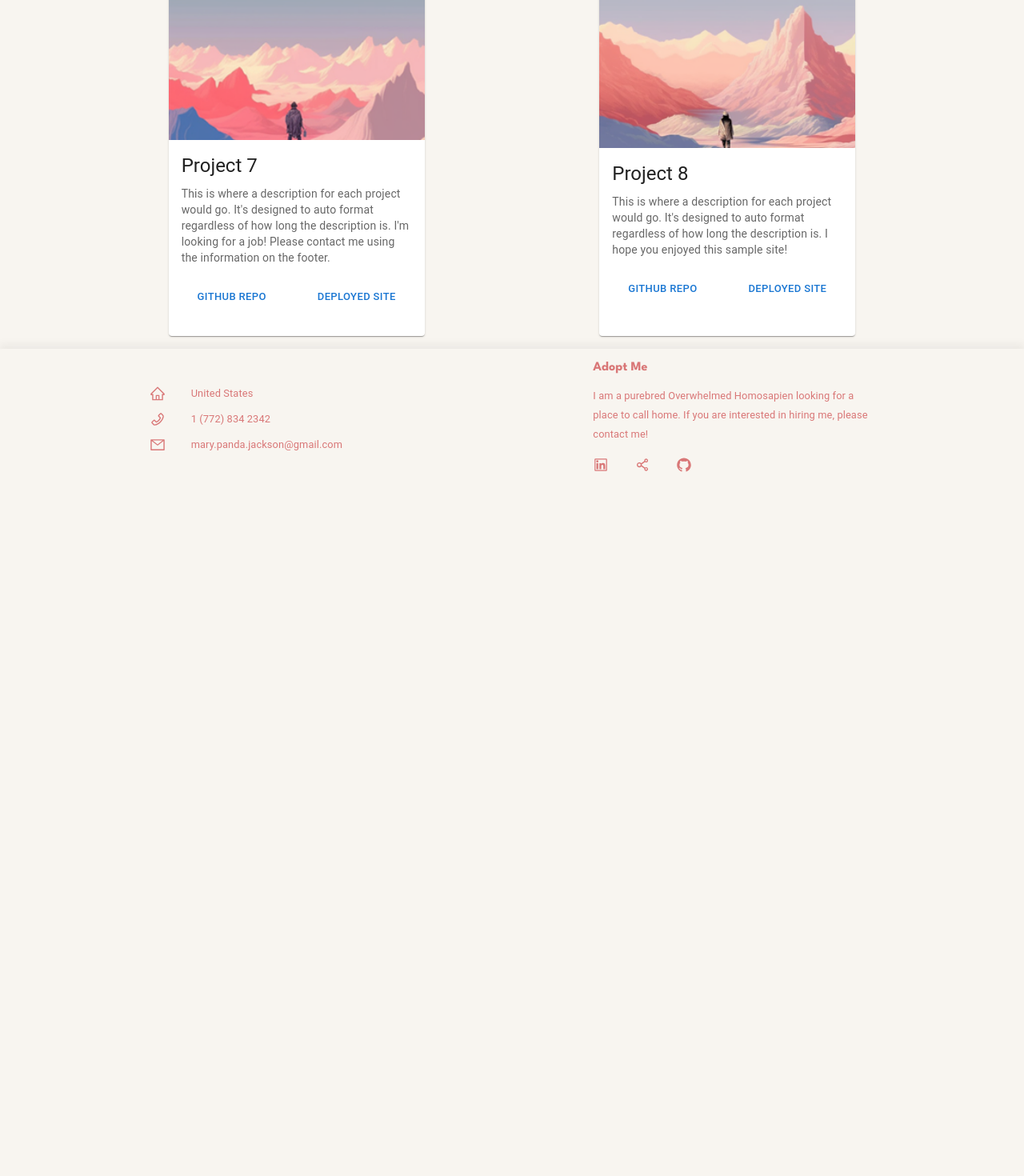
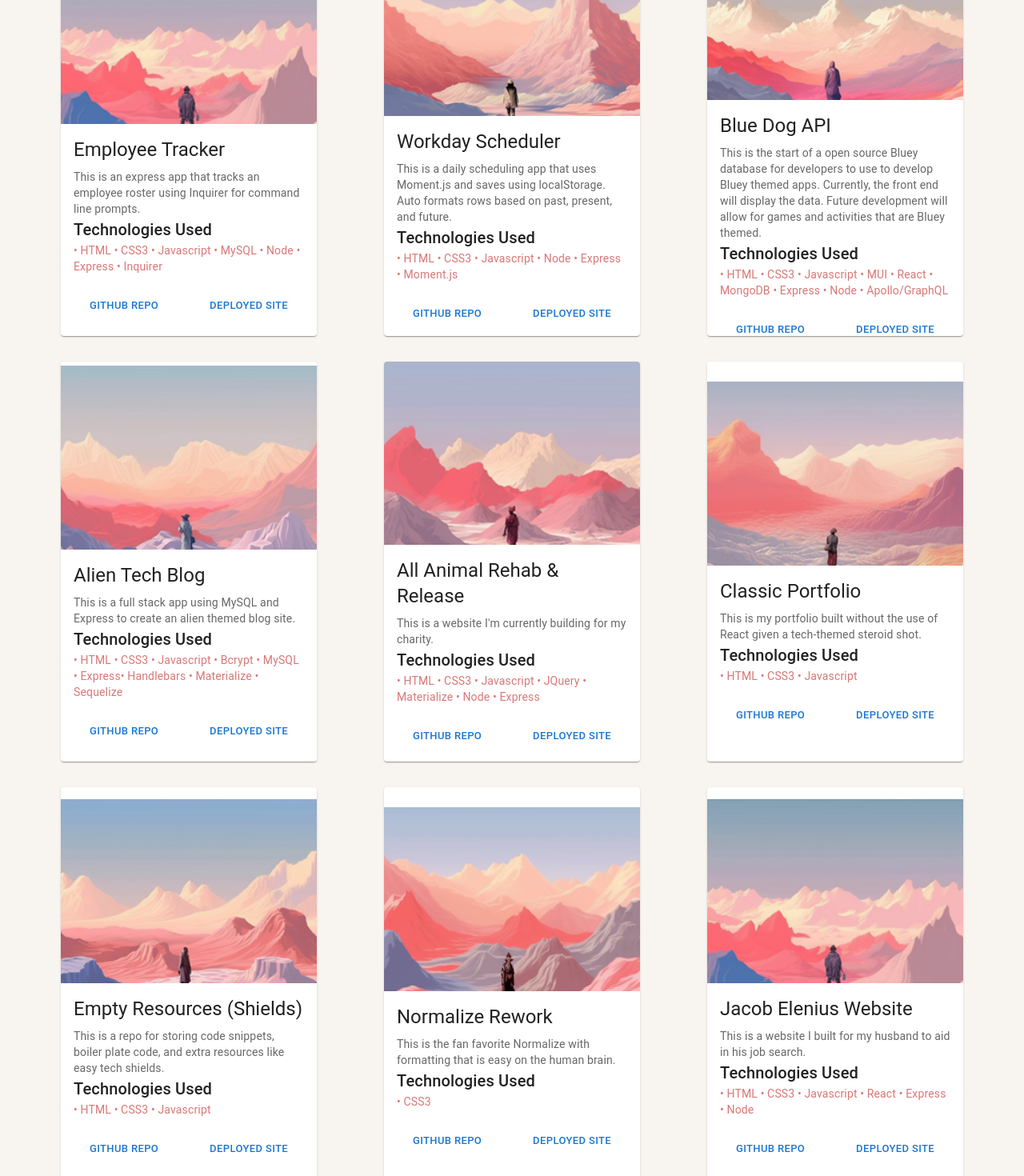
Before and after one commit to 404pandas/react-portfolio, a React (Create React App) app: page /projects in a window 1280 px wide. Shown: the part 1240-2710 px from the top of the page at 80% size. Before the commit the page ends 1851 px from the top, so only its background shows below. Built offline with nearby package versions, Linux system fonts and the light colour scheme.

Commit message:
Built out projects

```diff
--- a/src/components/ProjectCard/ProjectCard.js
+++ b/src/components/ProjectCard/ProjectCard.js
@@ -1,5 +1,4 @@
 import "./ProjectCardStyles.css";
-
 import React from "react";
 import Card from "@mui/material/Card";
 import CardActions from "@mui/material/CardActions";
@@ -10,27 +9,30 @@ import Typography from "@mui/material/Typography";
 
 const ProjectCard = ({ project }) => {
   return (
-    <div className="cardContainer">
-      <Card sx={{ maxWidth: 320 }} key={project.id} className="cardContent">
+    <div className='cardContainer'>
+      <Card sx={{ maxWidth: 320 }} key={project.id} className='cardContent'>
         <CardMedia
-          component="img"
-          alt="placeholder drawings of travelers at different locations that match color pallette"
-          height="140"
+          component='img'
+          alt='placeholder drawings of travelers at different locations that match color pallette'
+          height='140'
           image={project.image}
         />
         <CardContent>
-          <Typography gutterBottom variant="h5" component="div">
+          <Typography gutterBottom variant='h5' component='div'>
             {project.title}
           </Typography>
-          <Typography variant="body2" color="text.secondary">
+          <Typography variant='body2' color='text.secondary'>
             {project.description}
           </Typography>
+          <Typography variant='h6'>Technologies Used</Typography>
+
+          <Typography variant='body2'>{project.technologies}</Typography>
         </CardContent>
-        <CardActions id="card-buttons">
-          <Button size="small" href={`${project.repo}`}>
+        <CardActions id='card-buttons'>
+          <Button size='small' href={`${project.repo}`}>
             Github Repo
           </Button>
-          <Button size="small" href={`${project.live}`}>
+          <Button size='small' href={`${project.live}`}>
             Deployed Site
           </Button>
         </CardActions>
--- a/src/components/ProjectCard/ProjectCardStyles.css
+++ b/src/components/ProjectCard/ProjectCardStyles.css
@@ -17,4 +17,15 @@
 .cardContainer {
   margin-left: 8px;
   margin-right: 8px;
+  max-height: 600px;
 }
+
+#technologies-li #text {
+  display: flex;
+  flex-direction: column;
+}
+
+.cardContent {
+  padding-bottom: 9px;
+  max-height: 575px !important;
+}
--- a/src/components/ProjectCard/data.js
+++ b/src/components/ProjectCard/data.js
@@ -12,73 +12,291 @@ export let projectData = [
   {
     id: 0,
     image: image1,
-    title: "Project 1",
+    title: "Readme Generator",
     description:
-      "This is where a description for each project would go. It's designed to auto format regardless of how long the description is.",
-    repo: "https://github.com/404pandas/react-portfolio",
+      "This is a command line application that generates a formatted README.md.",
+    technologies: ["• Node ", "• Inquirer "],
+    repo: "https://github.com/404pandas/sarcasticProfessionalReadme",
     live: "https://404pandas.github.io",
   },
   {
     id: 1,
     image: image2,
-    title: "Project 2",
+    title: "Team Profile Generator",
     description:
-      "This is where a description for each project would go. It's designed to auto format regardless of how long the description is.",
-    repo: "https://github.com/404pandas/react-portfolio",
+      "This is a command line application that creates an html page for a team profile based on user input.",
+    technologies: ["• HTML ", "• CSS3 ", "• Node ", "• Inquirer "],
+
+    repo: "https://github.com/404pandas/teamProfileGenerator",
     live: "https://404pandas.github.io",
   },
   {
     id: 2,
     image: image3,
-    title: "Project 3",
+    title: "Note Taker",
     description:
-      "This is where a description for each project would go. It's designed to auto format regardless of how long the description is. For example, these cards have a longer description than the children above it.",
-    repo: "https://github.com/404pandas/react-portfolio",
+      "This is an express app that uses localStorage to take and save notes.",
+    technologies: [
+      "• HTML ",
+      "• CSS3 ",
+      "• Express ",
+      "• Javascript ",
+      "• Netlify ",
+      "• MySQL ",
+    ],
+
+    repo: "https://github.com/404pandas/notetaker",
     live: "https://404pandas.github.io",
   },
   {
     id: 3,
     image: image4,
-    title: "Project 4",
+    title: "Password Generator",
     description:
-      "This is where a description for each project would go. It's designed to auto format regardless of how long the description is. For example, these cards have a longer description than the children above it.",
-    repo: "https://github.com/404pandas/react-portfolio",
+      "This is a web app that generates a password based on user input.",
+    technologies: ["• HTML ", "• CSS3 ", "• Javascript "],
+
+    repo: "https://github.com/404pandas/password-generator",
     live: "https://404pandas.github.io",
   },
   {
     id: 4,
     image: image5,
-    title: "Project 5",
+    title: "Coding Quiz",
     description:
-      "This is where a description for each project would go. It's designed to auto format regardless of how long the description is. For example, these cards have a longer description than the children above it.",
-    repo: "https://github.com/404pandas/react-portfolio",
+      "This is a coding quiz that allows users to save their scores with localStorage.",
+    technologies: ["• HTML ", "• CSS3 ", "• Javascript "],
+
+    repo: "https://github.com/404pandas/coding-quiz",
     live: "https://404pandas.github.io",
   },
   {
     id: 5,
     image: image6,
-    title: "Project 6",
+    title: "Weather Dashboard",
     description:
-      "This is where a description for each project would go. It's designed to auto format regardless of how long the description is. This child is completely different from the others. All you have to do it edit the description in data.js",
-    repo: "https://github.com/404pandas/react-portfolio",
+      "This is a web app that allows users to look up current weather and forecast data based on city. Previous searches are stored in local Storage for easy reuse.",
+    technologies: [
+      "• HTML ",
+      "• CSS3 ",
+      "• GSAP ",
+      "• Javascript ",
+      "• JQuery ",
+      "• Dayjs ",
+      "• Materialize ",
+      "• Node ",
+    ],
+
+    repo: "https://github.com/404pandas/pooh-weather-dashboard",
     live: "https://404pandas.github.io",
   },
   {
     id: 6,
     image: image7,
-    title: "Project 7",
+    title: "Employee Tracker",
     description:
-      "This is where a description for each project would go. It's designed to auto format regardless of how long the description is. I'm looking for a job! Please contact me using the information on the footer.",
-    repo: "https://github.com/404pandas/react-portfolio",
+      "This is an express app that tracks an employee roster using Inquirer for command line prompts.",
+    technologies: [
+      "• HTML ",
+      "• CSS3 ",
+      "• Javascript ",
+      "• MySQL ",
+      "• Node ",
+      "• Express ",
+      "• Inquirer ",
+    ],
+
+    repo: "https://github.com/404pandas/employee-tracker",
     live: "https://404pandas.github.io",
   },
   {
     id: 7,
     image: image8,
-    title: "Project 8",
+    title: "Workday Scheduler",
     description:
-      "This is where a description for each project would go. It's designed to auto format regardless of how long the description is. I hope you enjoyed this sample site!",
+      "This is a daily scheduling app that uses Moment.js and saves using localStorage. Auto formats rows based on past, present, and future.",
+    technologies: [
+      "• HTML ",
+      "• CSS3 ",
+      "• Javascript ",
+      "• Node ",
+      "• Express ",
+      "• Moment.js ",
+    ],
+
+    repo: "https://github.com/404pandas/workday-scheduler",
+    live: "https://404pandas.github.io",
+  },
+  {
+    id: 8,
+    image: image1,
+    title: "Blue Dog API",
+    description:
+      "This is the start of a open source Bluey database for developers to use to develop Bluey themed apps. Currently, the front end will display the data. Future development will allow for games and activities that are Bluey themed.",
+    technologies: [
+      "• HTML ",
+      "• CSS3 ",
+      "• Javascript ",
+      "• MUI ",
+      "• React ",
+      "• MongoDB ",
+      "• Express ",
+      "• Node ",
+      "• Apollo/GraphQL ",
+    ],
+
+    repo: "https://github.com/404pandas/blue-dog-api",
+    live: "https://404pandas.github.io",
+  },
+  {
+    id: 9,
+    image: image2,
+    title: "Alien Tech Blog",
+    description:
+      "This is a full stack app using MySQL and Express to create an alien themed blog site.",
+    technologies: [
+      "• HTML ",
+      "• CSS3 ",
+      "• Javascript ",
+      "• Bcrypt ",
+      "• MySQL ",
+      "• Express",
+      "• Handlebars ",
+      "• Materialize ",
+      "• Sequelize ",
+    ],
+
+    repo: "https://github.com/404pandas/alien-tech-blog",
+    live: "https://404pandas.github.io",
+  },
+  {
+    id: 10,
+    image: image3,
+    title: "All Animal Rehab & Release",
+    description: "This is a website I'm currently building for my charity.",
+    technologies: [
+      "• HTML ",
+      "• CSS3 ",
+      "• Javascript ",
+      "• JQuery ",
+      "• Materialize ",
+      "• Node ",
+      "• Express ",
+    ],
+
+    repo: "https://github.com/404pandas/all-animal-r-r",
+    live: "https://404pandas.github.io",
+  },
+  {
+    id: 11,
+    image: image4,
+    title: "Classic Portfolio",
+    description:
+      "This is my portfolio built without the use of React given a tech-themed steroid shot.",
+    technologies: ["• HTML ", "• CSS3 ", "• Javascript "],
+
+    repo: "https://github.com/404pandas/404pandas.github.io",
+    live: "https://404pandas.github.io",
+  },
+  {
+    id: 12,
+    image: image5,
+    title: "Empty Resources (Shields)",
+    description:
+      "This is a repo for storing code snippets, boiler plate code, and extra resources like easy tech shields.",
+    technologies: ["• HTML ", "• CSS3 ", "• Javascript "],
+
+    repo: "https://github.com/404pandas/empty-resources",
+    live: "https://404pandas.github.io",
+  },
+  {
+    id: 13,
+    image: image6,
+    title: "Normalize Rework",
+    description:
+      "This is the fan favorite Normalize with formatting that is easy on the human brain.",
+    technologies: ["• CSS3 "],
+
+    repo: "https://github.com/404pandas/normalize.css",
+    live: "https://404pandas.github.io",
+  },
+  {
+    id: 14,
+    image: image7,
+    title: "Jacob Elenius Website",
+    description:
+      "This is a website I built for my husband to aid in his job search.",
+    technologies: [
+      "• HTML ",
+      "• CSS3 ",
+      "• Javascript ",
+      "• React ",
+      "• Express ",
+      "• Node ",
+    ],
+
+    repo: "https://github.com/404pandas/jacob-elenius",
+    live: "https://404pandas.github.io",
+  },
+  {
+    id: 15,
+    image: image8,
+    title: "K.I.T.T.I.E.S.",
+    description:
+      "This is a progressive web app. It's a cat themed text editor that can be downloaded and used offline.",
+    technologies: [
+      "• HTML ",
+      "• CSS3 ",
+      "• Javascript ",
+      "• Node ",
+      "• Express ",
+      "• Webpack ",
+      "• Babel ",
+    ],
+
+    repo: "https://github.com/404pandas/pwa-kitties",
+    live: "https://404pandas.github.io",
+  },
+  {
+    id: 16,
+    image: image1,
+    title: "Social Network API",
+    description:
+      "This is a project I have planned to re-create a social media API.",
+    technologies: ["• HTML ", "• CSS3 ", "• GSAP ", "• Javascript "],
+
+    repo: "https://github.com/404pandas/social-network-api",
+    live: "https://404pandas.github.io",
+  },
+  {
+    id: 17,
+    image: image2,
+    title: "Booksearch",
+    description:
+      "This is a project I have planned to use google books to create book reading lists.",
+    technologies: ["• HTML ", "• CSS3 ", "• GSAP ", "• Javascript "],
+
     repo: "https://github.com/404pandas/react-portfolio",
     live: "https://404pandas.github.io",
   },
+  {
+    id: 18,
+    image: image3,
+    title: "PARSR",
+    description:
+      "This is a MERNAG app I'm currently building to assist owners in locating their missing pets. Primary focus will be Google Maps to mark search grids.",
+    technologies: [
+      "• HTML ",
+      "• CSS3 ",
+      "• Javascript ",
+      "• MongoDB ",
+      "• Apollo/GraphQL ",
+      "• React ",
+      "• Express ",
+      "• Node ",
+    ],
+
+    repo: "https://github.com/404pandas/PARSR",
+    live: "https://404pandas.github.io",
+  },
 ];
```
Also changed, not shown: src/pages/Landing.js (+13 -10 lines), src/pages/Technologies.js (+56 -56 lines).
